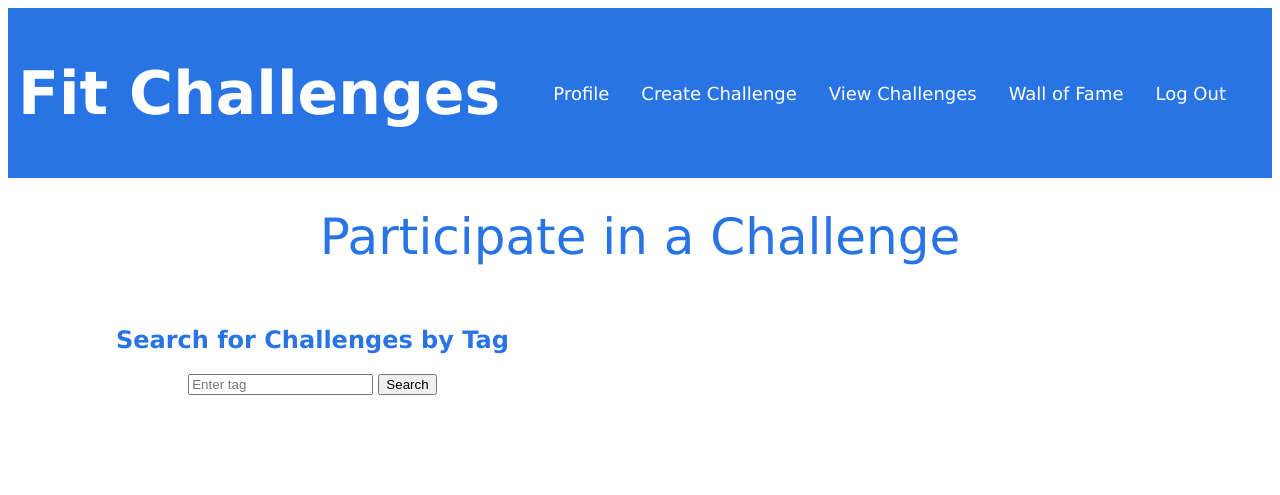
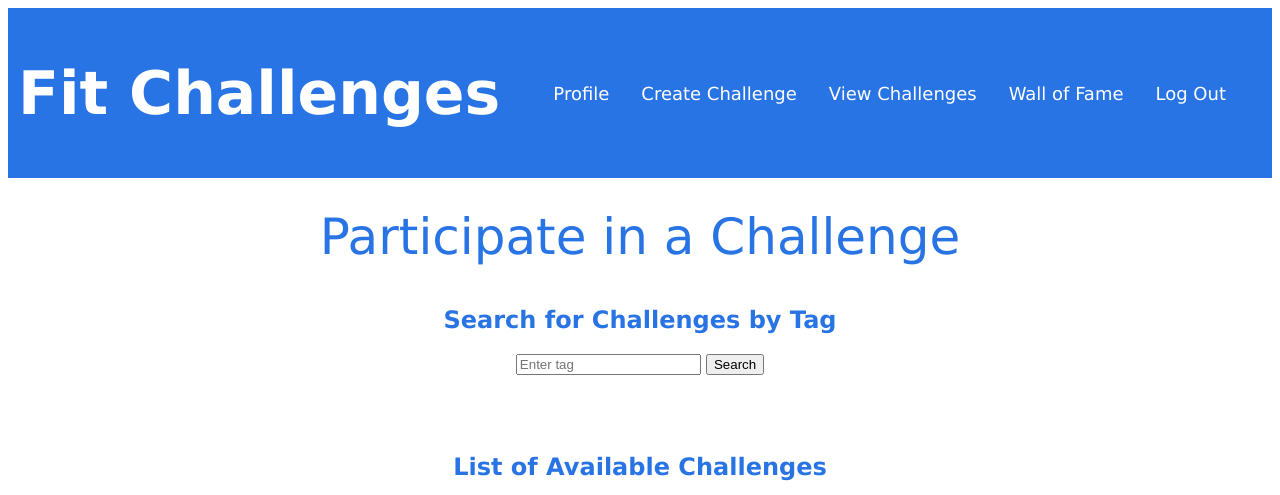
Before and after one commit to crystalelie/Crowd-Sourced-Fitness-Challenge-App, a Flask app: template templates/participate.html in a window 1280 px wide. Shown: the top 495 px of the page. Run offline with Flask 2, Linux system fonts and the light colour scheme; the template is opened without the code that fills it, so the values that code supplies are empty.

Commit message:
centering buttons and search feature

```diff
--- a/static/css/participate.css
+++ b/static/css/participate.css
@@ -24,15 +24,9 @@ th {
     color: white;
 }
 
-.float-container {
+.forms {
     width: 100%;
-    height: 130px;
-}
-
-.forms {
-    width: 45%;
-    float: left;
-    padding: 20px;
+    float: center;
     text-align: center;
 }
 
@@ -48,8 +42,6 @@ th {
     width: 100%;
     text-align: center;
 }
-
-
 
 .flash_message {
     background-color: #FDD26E;
@@ -67,3 +59,9 @@ th {
   left: -10000px;
   z-index: -1;
 }
+
+.buttons {
+    width: 100%;
+    float: center;
+    text-align: center;
+}
```
